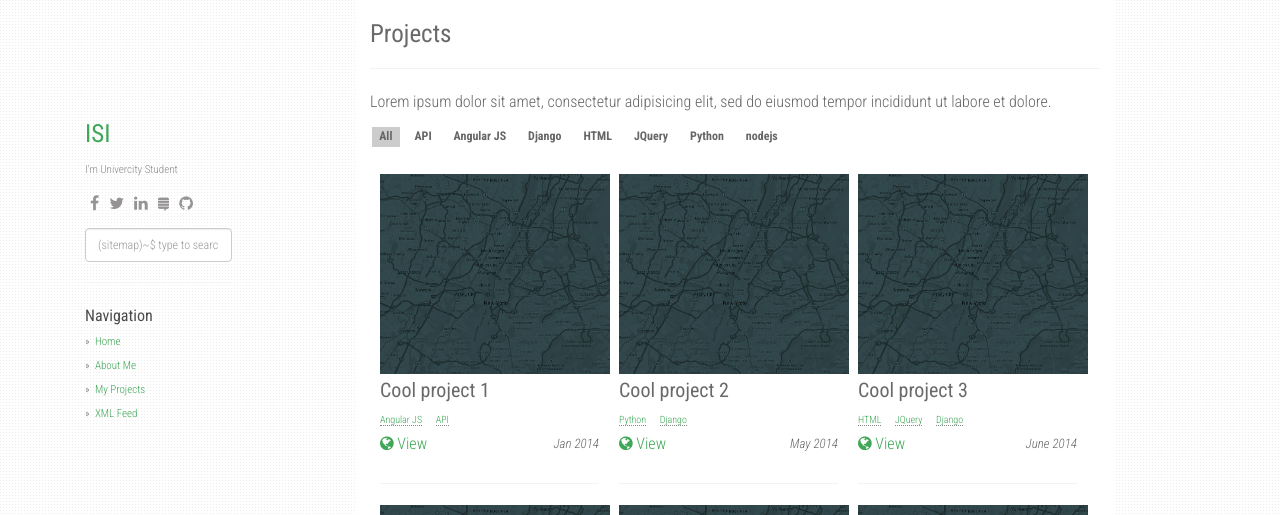
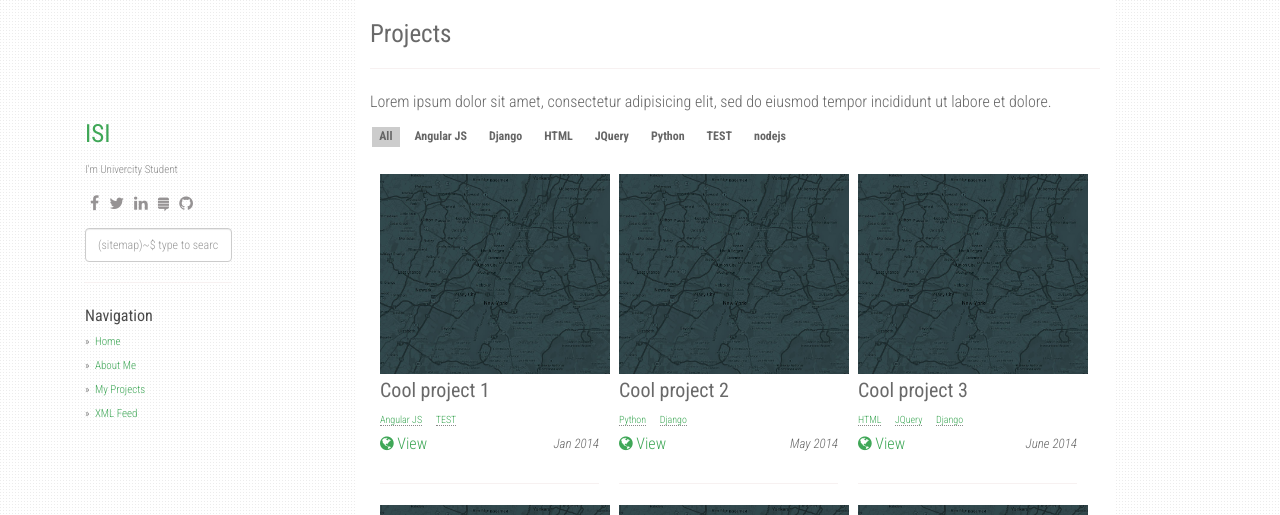
Before and after one commit to limsoo5788/limsoo5788.github.io, a Jekyll site: the page built from projects.md, in a window 1280 px wide. Shown: the top 515 px of the page. Built offline with Jekyll 4.4.1, drawn with Linux system fonts in a browser that asks for light colours; nearby versions of some CDN libraries.

Commit message:
Update projects.json

```diff
--- a/_data/projects.json
+++ b/_data/projects.json
@@ -5,7 +5,7 @@
 		"image": "placeholder.jpg",
 		"url": "https://www.google.com",
 		"date": "Jan 2014",
-		"tags": ["Angular JS","API"]
+		"tags": ["Angular JS","TEST"]
 	},
 	{
 		"name": "Cool project 2",
```
